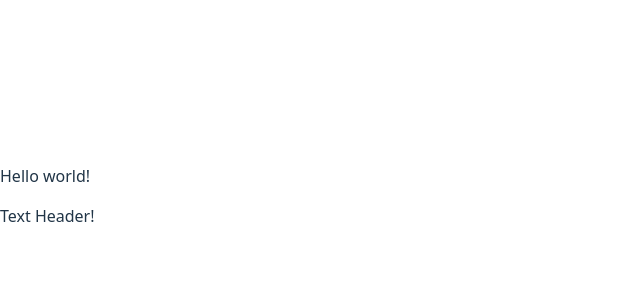
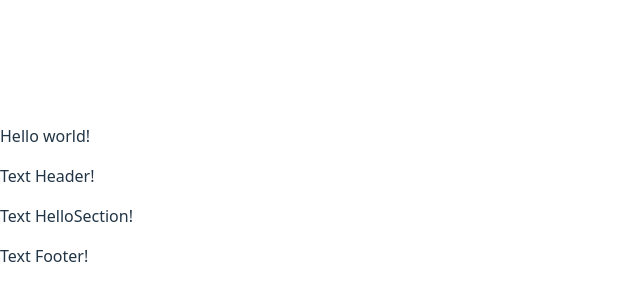
Before and after one commit to SergejPanaseiko/react-project-1, a React (Vite) app: page / in a window 1280 px wide. Shown: the part 196-496 px from the top of the page, without its empty margins (0-640 px from the left). Built offline with nearby package versions, Linux system fonts and the light colour scheme.

Commit message:
update vercel deploy

```diff
--- a/src/App.jsx
+++ b/src/App.jsx
@@ -5,12 +5,27 @@ const Header = () => {
    </header>
   )
 }
-
+const HelloSection = () => {
+  return (
+    <header>
+      <p>Text HelloSection!</p>
+   </header>
+  )
+}
+const Footer = () => {
+  return (
+    <header>
+      <p>Text Footer!</p>
+   </header>
+  )
+}
 const App = () => {
   return (
     <>
       <div>Hello world!</div>
       <Header />
+      <HelloSection />
+      <Footer />
 </>
   )
 }
```
